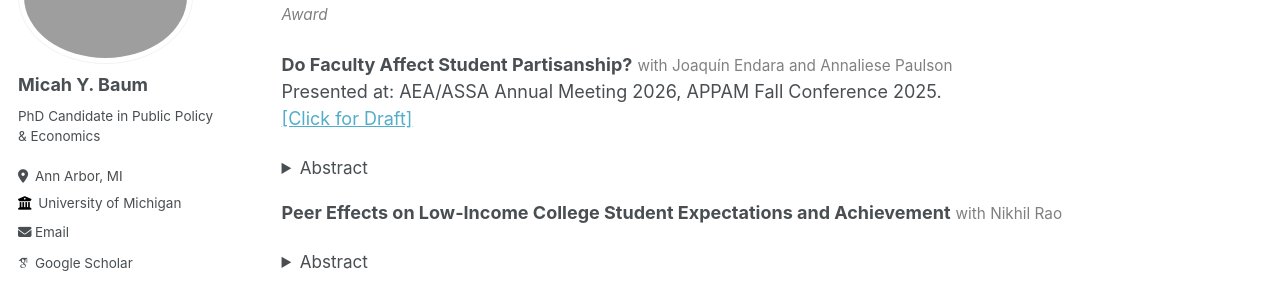
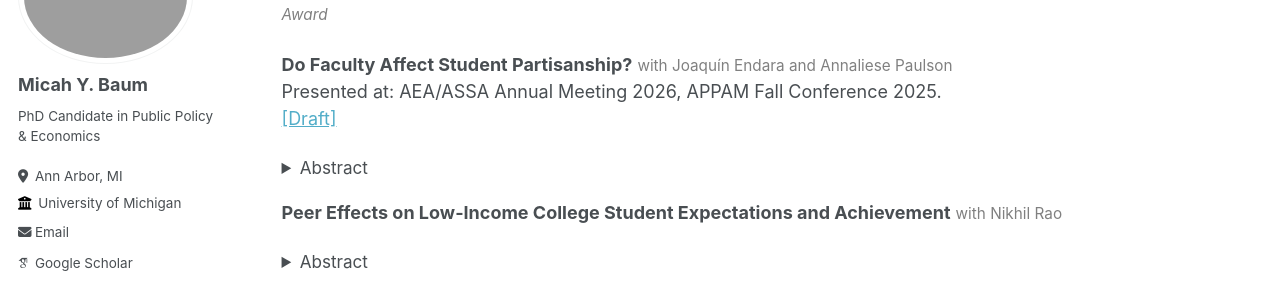
Before and after one commit to micah-baum/micah-baum.github.io, a Jekyll site: the page built from _pages/research.md, in a window 1280 px wide and 900 px high, scrolled down 569 px. Shown: the part 176-461 px from the top of the window. Built offline with Jekyll 4.4.1, drawn with Linux system fonts in a browser that asks for light colours; some web fonts are replaced.

Commit message:
Update research.md

```diff
--- a/_pages/research.md
+++ b/_pages/research.md
@@ -34,7 +34,7 @@ Presented at: AEFP Annual Conference 2026 (scheduled), NTA Annual Conference 202
 
 **Do Faculty Affect Student Partisanship?** <span style="font-size:85%; color:gray;">with Joaqu&iacute;n Endara and Annaliese Paulson </span> <br>
 Presented at: AEA/ASSA Annual Meeting 2026, APPAM Fall Conference 2025. <br>
-<a href="https://micah-baum.github.io/files/baum-endara-paulson-partisanship-2026.pdf" target="_blank">\[Click for Draft\]</a> <br>
+<a href="https://micah-baum.github.io/files/baum-endara-paulson-partisanship-2026.pdf" target="_blank">\[Draft\]</a> <br>
 <details> <summary style="font-size: 95%;"> Abstract </summary>
     <div style="font-size: 90%;">
 It is claimed that Democratic college professors cause their students to become more liberal. In this paper, we study whether there is scope for professors to do so. We link voter registration data to salary records from 33 state flagship universities to document the partisanship of college faculty and use transcript data from one flagship university to study the causal effect of instructors on student partisanship. College faculty are more likely to identify as Democrats than the country as a whole, especially in the humanities and social sciences. Students are mostly liberals when they enter college, become more liberal regardless of their major, and sort to courses where instructors share their political ideology. Exploiting plausibly random variation in when instructors teach a given course, we do not find a relationship between faculty partisanship and changes in student partisanship, and are able to rule out even small liberalizing effects, including when we restrict to courses in the humanities and social sciences. To understand these results, we study variation in the frequency of left-leaning course topics. Liberal-oriented topics are not featured at higher rates when departments have more Democrats or when Democratic instructors teach a given course, meaning student sorting leaves little room for indoctrination.
```
